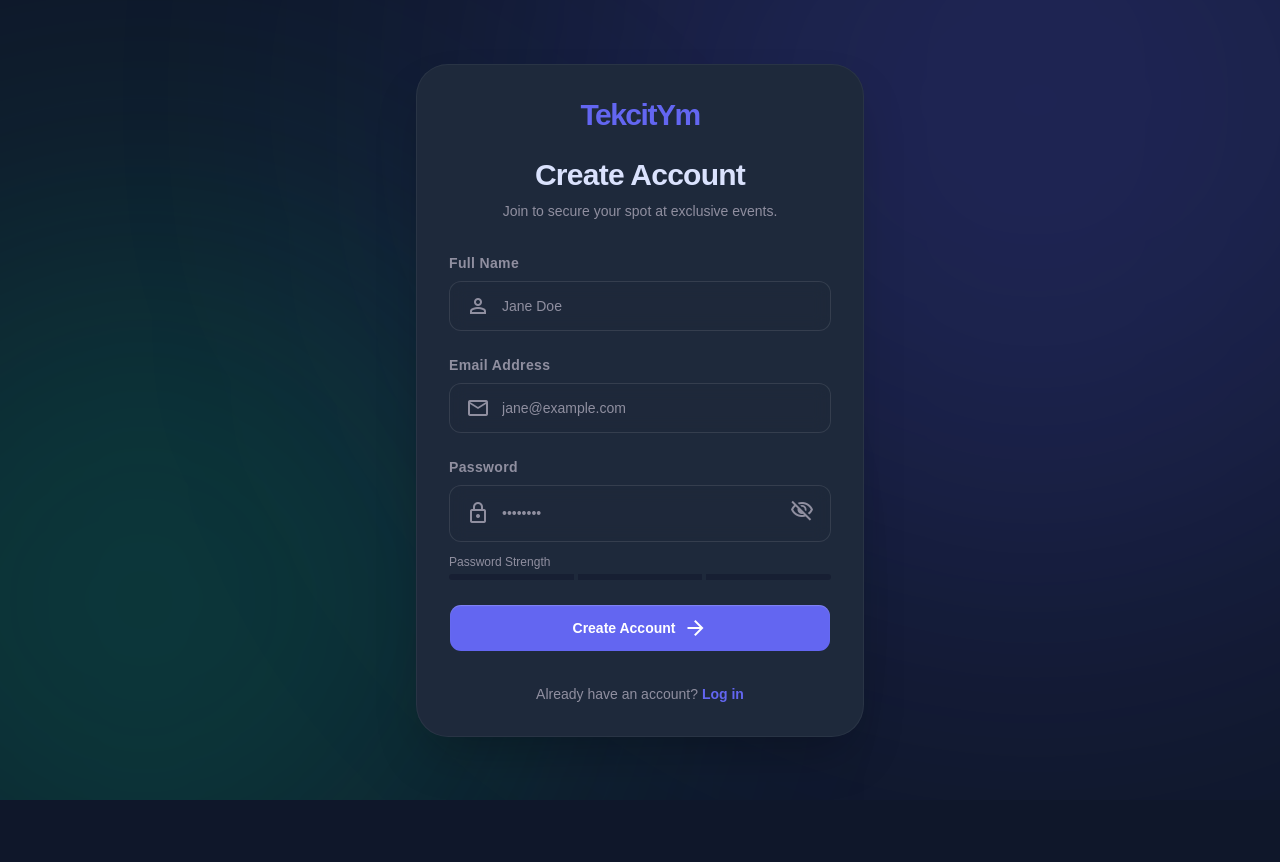
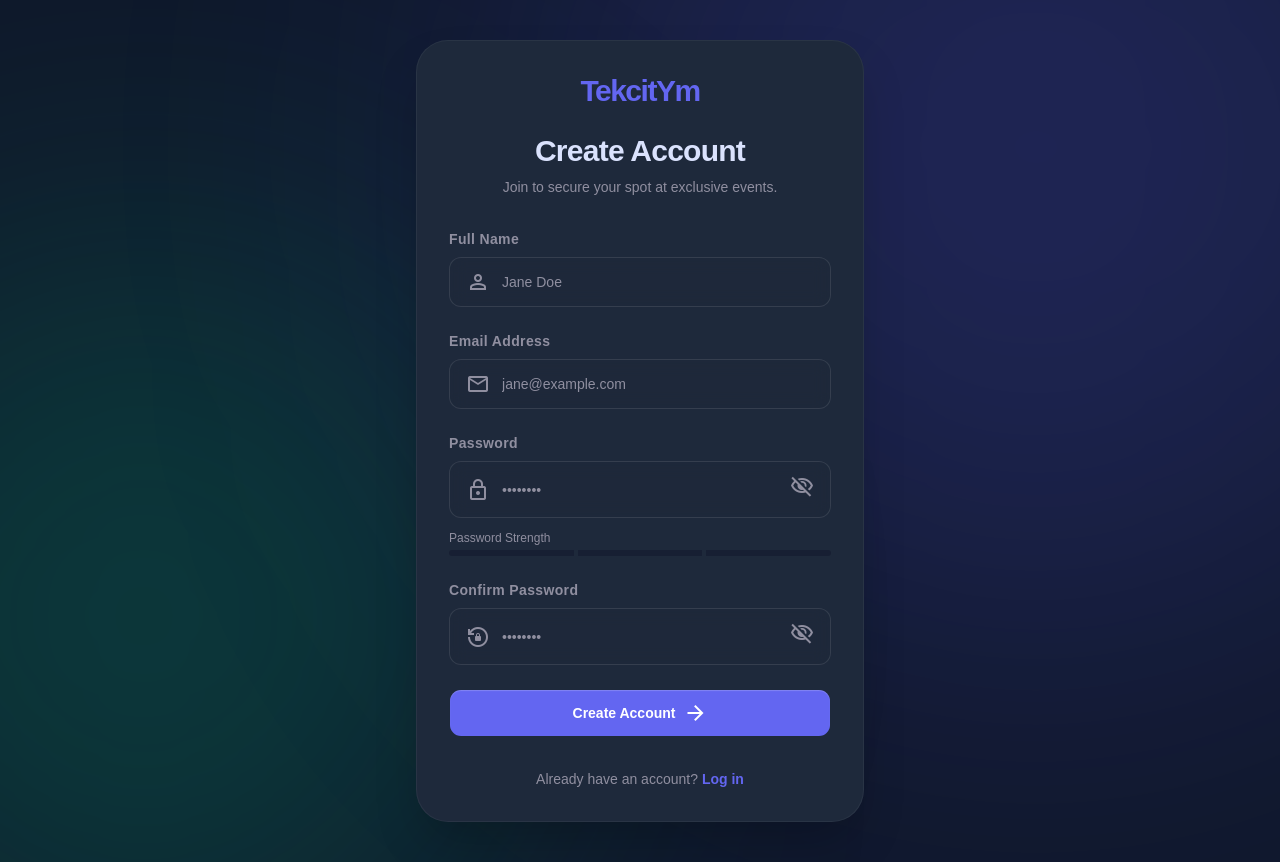
Before and after one commit to plozdev/TekcitYm_frontend, a React (Vite) app: page /register in a window 1280 px wide. Before the commit the page ends 800 px from the top, so only its background shows below. Built offline with nearby package versions, Linux system fonts and the light colour scheme; no server answers.

Commit message:
feat(auth): enhance login, register, OTP verification and password reset workflows

```diff
--- a/src/pages/auth/ForgotPasswordPage.tsx
+++ b/src/pages/auth/ForgotPasswordPage.tsx
@@ -40,9 +40,8 @@ export default function ForgotPasswordPage() {
 
   return (
     <div className="w-full max-w-md mx-auto relative z-10">
-      {/* Logo/Brand */}
       <div className="text-center mb-8">
-        <h1 className="font-heading font-bold text-3xl md:text-4xl text-primary tracking-tighter">TekcitYm</h1>
+        <Link to="/" className="font-heading font-bold text-3xl md:text-4xl text-primary tracking-tighter hover:opacity-80 transition-opacity inline-block">TekcitYm</Link>
       </div>
 
       {/* Glassmorphism Card */}
--- a/src/pages/auth/LoginPage.tsx
+++ b/src/pages/auth/LoginPage.tsx
@@ -16,18 +16,39 @@ type LoginFormValues = z.infer<typeof loginSchema>;
 
 export default function LoginPage() {
   const [showPassword, setShowPassword] = useState(false);
+  const [serverError, setServerError] = useState<string | null>(null);
   const navigate = useNavigate();
 
-  const { register, handleSubmit, formState: { errors } } = useForm<LoginFormValues>({
+  const { register, handleSubmit, setError, formState: { errors } } = useForm<LoginFormValues>({
     resolver: zodResolver(loginSchema)
   });
 
   const loginMutation = useLogin();
 
   const onSubmit = (data: LoginFormValues) => {
+    setServerError(null);
     loginMutation.mutate(data, {
       onSuccess: () => {
         navigate('/');
+      },
+      onError: (error: any) => {
+        const resData = error?.response?.data;
+        if (resData?.errorCode === 'EMAIL_NOT_VERIFIED') {
+          navigate(`/verify-otp?email=${encodeURIComponent(data.email)}`);
+          return;
+        }
+
+        const fieldErrors = resData?.details;
+        if (fieldErrors && typeof fieldErrors === 'object') {
+          Object.keys(fieldErrors).forEach((field) => {
+            setError(field as keyof LoginFormValues, {
+              type: 'server',
+              message: fieldErrors[field],
+            });
+          });
+        } else {
+          setServerError(resData?.message || error?.message || 'Invalid email or password.');
+        }
       }
     });
   };
@@ -36,14 +57,12 @@ export default function LoginPage() {
 
   return (
     <div className="w-full max-w-md mx-auto">
-      {/* Branding Above Form */}
-      <div className="text-center mb-8">
-        <h1 className="font-heading font-bold text-4xl text-primary tracking-tighter mb-4">TekcitYm</h1>
-        <p className="text-muted-foreground text-sm max-w-md mx-auto">Experience the digital venue. Your premium access to the world's most exclusive events starts here.</p>
-      </div>
 
       {/* The Form Container */}
       <GlassCard className="p-8 md:p-10 rounded-2xl relative overflow-hidden">
+        <div className="text-center">
+          <Link to="/" className="font-heading font-bold text-3xl text-primary tracking-tighter mb-6 inline-block hover:opacity-80 transition-opacity">TekcitYm</Link>
+        </div>
         <div className="mb-8">
           <h2 className="font-heading font-semibold text-3xl text-foreground mb-2">Welcome Back</h2>
           <p className="text-muted-foreground text-sm">Sign in to access your tickets and digital venues.</p>
@@ -59,7 +78,7 @@ export default function LoginPage() {
                 id="email"
                 placeholder="Enter your email or username"
                 type="text"
-                className="bg-transparent border-none outline-none w-full text-sm text-foreground placeholder:text-muted-foreground focus:ring-0 p-0"
+                className="bg-transparent border-none outline-none w-full text-sm font-sans font-normal text-foreground placeholder:text-muted-foreground focus:ring-0 p-0"
                 {...register('email')}
               />
             </div>
@@ -78,11 +97,12 @@ export default function LoginPage() {
                 id="password"
                 placeholder="Enter your password"
                 type={showPassword ? 'text' : 'password'}
-                className="bg-transparent border-none outline-none w-full text-sm text-foreground placeholder:text-muted-foreground focus:ring-0 p-0"
+                className="bg-transparent border-none outline-none w-full text-sm font-sans font-normal text-foreground placeholder:text-muted-foreground focus:ring-0 p-0"
                 {...register('password')}
               />
               <button
                 type="button"
+                tabIndex={-1}
                 className="text-muted-foreground hover:text-foreground transition-colors ml-2 focus:outline-none"
                 onClick={() => setShowPassword(!showPassword)}
               >
@@ -92,22 +112,29 @@ export default function LoginPage() {
             {errors.password && <p className="text-xs text-destructive mt-1">{errors.password.message}</p>}
           </div>
 
-          {loginMutation.isError && (
-            <div className="text-sm text-destructive font-medium p-3 bg-destructive/10 rounded border border-destructive/20">
-              {(loginMutation.error as any)?.response?.data?.message || loginMutation.error.message || 'Login failed. Please try again.'}
+          {serverError && (
+            <div className="text-sm text-destructive font-medium p-3 bg-destructive/10 rounded-lg border border-destructive/20 transition-all">
+              {serverError}
             </div>
           )}
 
           {/* Remember Me */}
           <div className="flex items-center">
+            <label htmlFor="remember-me" className="flex items-center cursor-pointer group">
+              <div className="relative">
                 <input
                   id="remember-me"
                   name="remember-me"
                   type="checkbox"
-              className="h-4 w-4 rounded border-border bg-card text-primary focus:ring-primary focus:ring-offset-background"
+                  className="peer sr-only"
                 />
-            <label htmlFor="remember-me" className="ml-2 block text-sm text-muted-foreground">
+                <div className="w-4 h-4 rounded border border-white/20 bg-card/40 peer-checked:bg-primary peer-checked:border-primary transition-all flex items-center justify-center group-hover:border-primary/50">
+                  <span className="material-symbols-outlined text-[12px] text-primary-foreground opacity-0 peer-checked:opacity-100 transition-opacity font-bold">check</span>
+                </div>
+              </div>
+              <span className="ml-2.5 text-sm text-muted-foreground group-hover:text-foreground transition-colors select-none">
                 Remember Me
+              </span>
             </label>
           </div>
 
--- a/src/pages/auth/OtpVerificationPage.tsx
+++ b/src/pages/auth/OtpVerificationPage.tsx
@@ -1,5 +1,5 @@
 import React, { useState, useEffect, useRef } from 'react';
-import { useNavigate, useSearchParams } from 'react-router-dom';
+import { Link, useNavigate, useSearchParams } from 'react-router-dom';
 import { GlassCard } from '../../components/ui/glass-card';
 import { Button } from '../../components/ui/button';
 import { useVerifyOtp, useResendOtp } from '../../features/auth/auth.hooks';
@@ -71,11 +71,7 @@ export default function OTPVerificationPage() {
   const handleVerify = () => {
     const code = otp.join('');
     if (code.length === 6) {
-      verifyOtpMutation.mutate({ email, otp: code }, {
-        onSuccess: () => {
-          setTimeout(() => navigate('/login'), 1000);
-        }
-      });
+      verifyOtpMutation.mutate({ email, otpCode: code });
     }
   };
 
@@ -96,7 +92,7 @@ export default function OTPVerificationPage() {
     <div className="w-full max-w-md mx-auto px-4 md:px-0 relative z-10">
       {/* Brand Header */}
       <div className="text-center mb-10">
-        <h1 className="font-heading font-bold text-3xl md:text-4xl text-primary tracking-tighter">TekcitYm</h1>
+        <Link to="/" className="font-heading font-bold text-3xl md:text-4xl text-primary tracking-tighter hover:opacity-80 transition-opacity inline-block">TekcitYm</Link>
       </div>
 
       {/* Verification Card */}
--- a/src/pages/auth/RegisterPage.tsx
+++ b/src/pages/auth/RegisterPage.tsx
@@ -11,29 +11,66 @@ const registerSchema = z.object({
   fullName: z.string().min(2, 'Name must be at least 2 characters'),
   email: z.string().email('Invalid email address'),
   password: z.string().min(8, 'Password must be at least 8 characters'),
+  confirmPassword: z.string().min(1, 'Please confirm your password'),
+}).refine((data) => data.password === data.confirmPassword, {
+  message: 'Passwords do not match',
+  path: ['confirmPassword'],
 });
 
 type RegisterFormValues = z.infer<typeof registerSchema>;
 
 export default function RegisterPage() {
   const [showPassword, setShowPassword] = useState(false);
+  const [showConfirmPassword, setShowConfirmPassword] = useState(false);
   const navigate = useNavigate();
 
-  const { register, handleSubmit, watch, formState: { errors } } = useForm<RegisterFormValues>({
-    resolver: zodResolver(registerSchema)
+  const { register, handleSubmit, watch, setError, formState: { errors } } = useForm<RegisterFormValues>({
+    resolver: zodResolver(registerSchema),
+    mode: 'onChange',
   });
 
   const registerMutation = useRegister();
 
   const onSubmit = (data: RegisterFormValues) => {
-    registerMutation.mutate(data, {
+    const payload = {
+      fullName: data.fullName.trim(),
+      email: data.email.trim(),
+      password: data.password.trim(),
+    };
+
+    registerMutation.mutate(payload, {
       onSuccess: () => {
-        navigate(`/verify-otp?email=${encodeURIComponent(data.email)}`);
+        navigate(`/verify-otp?email=${encodeURIComponent(payload.email)}`);
+      },
+      onError: (error: any) => {
+        const resData = error?.response?.data;
+        const fieldErrors = resData?.details;
+
+        if (fieldErrors && typeof fieldErrors === 'object') {
+          Object.keys(fieldErrors).forEach((field) => {
+            if (field in data) {
+              setError(field as keyof RegisterFormValues, {
+                type: 'server',
+                message: fieldErrors[field],
+              });
+            }
+          });
+        } else if (resData?.errorCode === 'EMAIL_ALREADY_EXISTS') {
+          setError('email', {
+            type: 'server',
+            message: resData.message || 'Email is already in use.',
+          });
+        }
       }
     });
   };
 
   const passwordValue = watch('password') || '';
+  const confirmPasswordValue = watch('confirmPassword') || '';
+
+  const isConfirmTyped = confirmPasswordValue.length > 0;
+  const isPasswordMatching = isConfirmTyped && confirmPasswordValue === passwordValue && !errors.confirmPassword;
+
   const isLoading = registerMutation.isPending;
 
   const calculateStrength = (val: string) => {
@@ -64,7 +101,7 @@ export default function RegisterPage() {
     <div className="w-full max-w-md mx-auto relative z-10">
       <GlassCard className="p-8 rounded-2xl shadow-2xl space-y-8 border border-white/5">
         <div className="text-center">
-          <h1 className="font-heading font-bold text-3xl text-primary tracking-tighter mb-6">TekcitYm</h1>
+          <Link to="/" className="font-heading font-bold text-3xl text-primary tracking-tighter mb-6 inline-block hover:opacity-80 transition-opacity">TekcitYm</Link>
           <h2 className="font-heading font-semibold text-3xl text-foreground">Create Account</h2>
           <p className="text-sm text-muted-foreground mt-2">Join to secure your spot at exclusive events.</p>
         </div>
@@ -116,6 +153,7 @@ export default function RegisterPage() {
               />
               <button
                 type="button"
+                tabIndex={-1}
                 className="text-muted-foreground hover:text-foreground transition-colors ml-2 focus:outline-none"
                 onClick={() => setShowPassword(!showPassword)}
               >
@@ -137,7 +175,52 @@ export default function RegisterPage() {
             </div>
           </div>
 
-          {registerMutation.isError && (
+          {/* Confirm Password Field */}
+          <div className="space-y-2">
+            <label className="block text-sm font-semibold tracking-wide text-muted-foreground" htmlFor="confirmPassword">Confirm Password</label>
+            <div className={`input-glass rounded-lg flex items-center px-4 py-3 transition-colors ${
+              errors.confirmPassword
+                ? 'border-destructive'
+                : isPasswordMatching
+                ? 'border-emerald-500/60 bg-emerald-500/5'
+                : ''
+            }`}>
+              <span className={`material-symbols-outlined mr-3 transition-colors ${isPasswordMatching ? 'text-emerald-400' : 'text-muted-foreground'}`}>
+                {isPasswordMatching ? 'check_circle' : 'lock_reset'}
+              </span>
+              <input
+                id="confirmPassword"
+                placeholder="••••••••"
+                type={showConfirmPassword ? 'text' : 'password'}
+                className="bg-transparent border-none outline-none w-full text-sm text-foreground placeholder:text-muted-foreground focus:ring-0 p-0"
+                {...register('confirmPassword')}
+              />
+              <button
+                type="button"
+                tabIndex={-1}
+                className="text-muted-foreground hover:text-foreground transition-colors ml-2 focus:outline-none"
+                onClick={() => setShowConfirmPassword(!showConfirmPassword)}
+              >
+                <span className="material-symbols-outlined">{showConfirmPassword ? 'visibility' : 'visibility_off'}</span>
+              </button>
+            </div>
+            {errors.confirmPassword && (
+              <p className="text-xs text-destructive mt-1 flex items-center gap-1 font-medium">
+                <span className="material-symbols-outlined text-[14px]">error</span>
+                {errors.confirmPassword.message}
+              </p>
+            )}
+            {isPasswordMatching && (
+              <p className="text-xs text-emerald-400 mt-1 flex items-center gap-1 font-medium">
+                <span className="material-symbols-outlined text-[14px]">check</span>
+                Passwords match
+              </p>
+            )}
+          </div>
+
+          {registerMutation.isError &&
+            !(registerMutation.error as any)?.response?.data?.details &&
+            (registerMutation.error as any)?.response?.data?.errorCode !== 'EMAIL_ALREADY_EXISTS' && (
             <div className="text-sm text-destructive font-medium p-3 bg-destructive/10 rounded border border-destructive/20">
               {(registerMutation.error as any)?.response?.data?.message || registerMutation.error.message || 'Registration failed. Please try again.'}
             </div>
--- a/src/pages/auth/ResetPasswordPage.tsx
+++ b/src/pages/auth/ResetPasswordPage.tsx
@@ -38,7 +38,7 @@ export default function ResetPasswordPage() {
   return (
     <div className="w-full max-w-md mx-auto relative z-10">
       <div className="text-center mb-8 animate-float-up">
-        <h1 className="font-heading font-bold text-3xl md:text-4xl tracking-tighter text-primary drop-shadow-[0_0_10px_rgba(99,102,241,0.3)] mb-2">TekcitYm</h1>
+        <Link to="/" className="font-heading font-bold text-3xl md:text-4xl tracking-tighter text-primary drop-shadow-[0_0_10px_rgba(99,102,241,0.3)] mb-2 inline-block hover:opacity-80 transition-opacity">TekcitYm</Link>
         <p className="text-lg text-muted-foreground">Secure your access.</p>
       </div>
 
```
Lines whose indentation alone changed are shown as unchanged.
